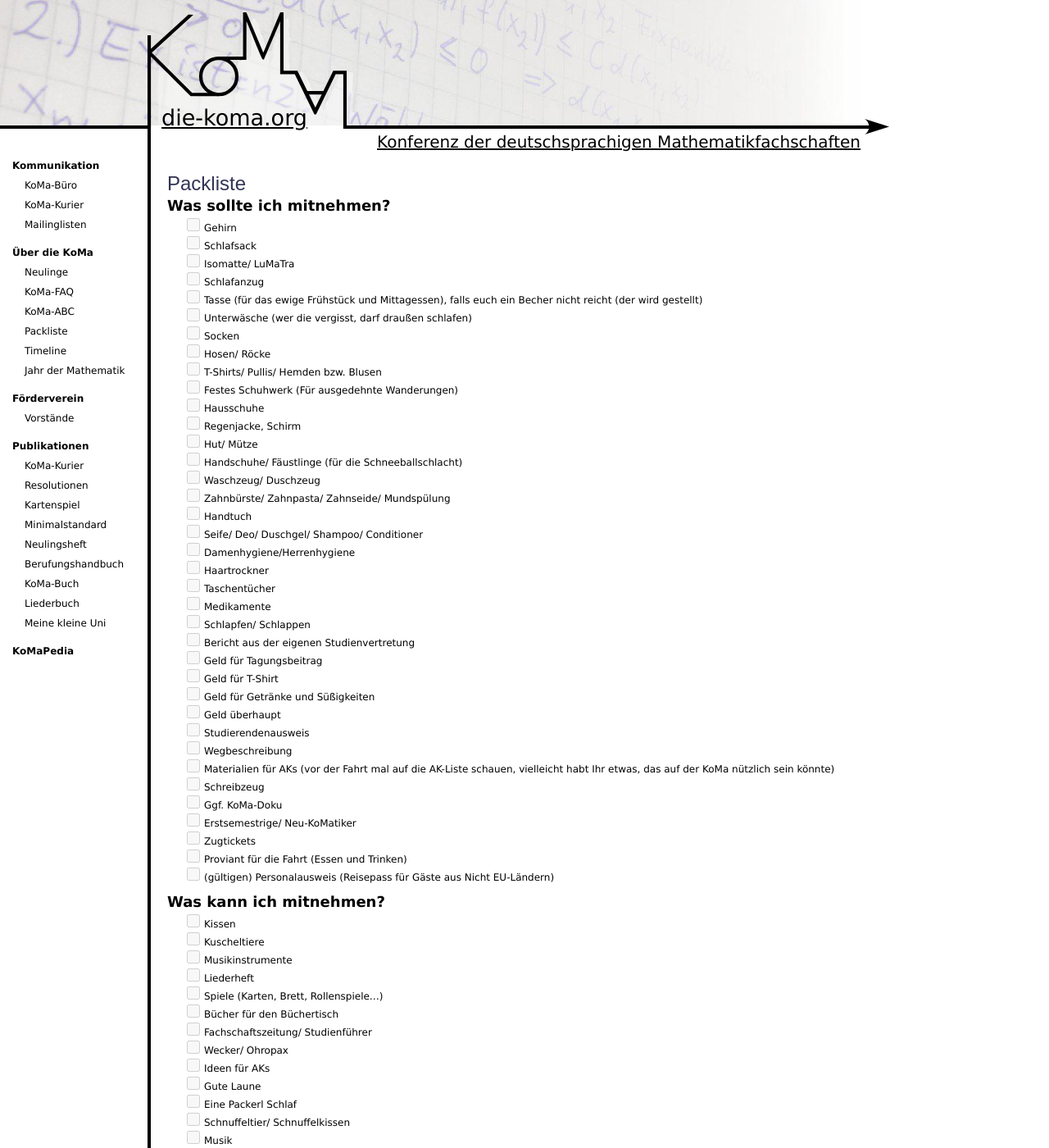
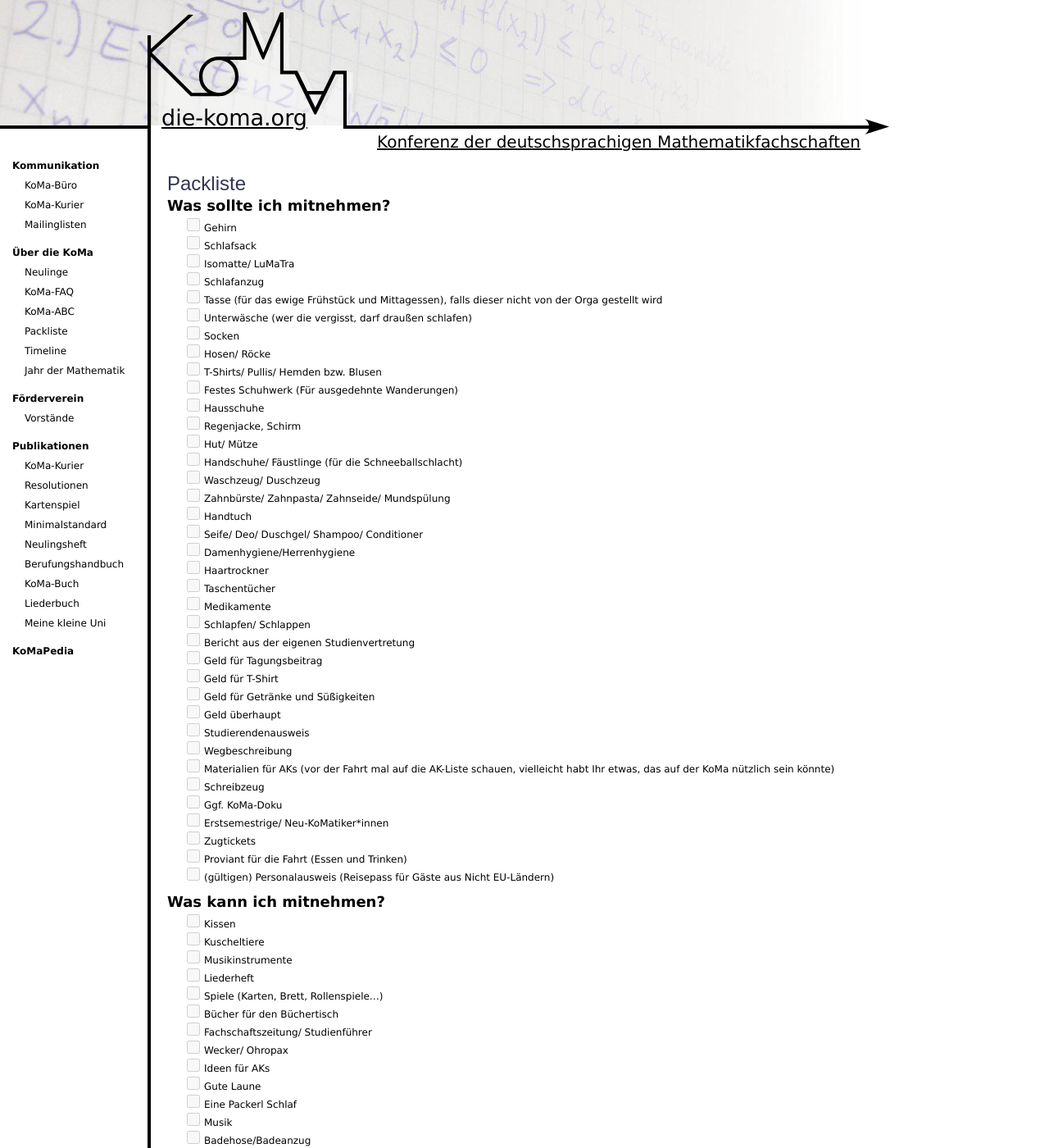
Before and after one commit to Die-KoMa/die-koma.org, a Jekyll site: the page built from ueber_die_koma/packliste.md, in a window 1280 px wide and 1400 px high. Shown: the whole window at 82% size. Built offline with Jekyll 4.4.1, drawn with Linux system fonts in a browser that asks for light colours.

Commit message:
Aktualisierung der Packliste

```diff
--- a/ueber_die_koma/packliste.md
+++ b/ueber_die_koma/packliste.md
@@ -12,7 +12,7 @@ order: 5
 - [ ] Schlafsack
 - [ ] Isomatte/ LuMaTra
 - [ ] Schlafanzug
-- [ ] Tasse (für das ewige Frühstück und Mittagessen), falls euch ein Becher nicht reicht (der wird gestellt)
+- [ ] Tasse (für das ewige Frühstück und Mittagessen), falls dieser nicht von der Orga gestellt wird
 - [ ] Unterwäsche (wer die vergisst, darf draußen schlafen)
 - [ ] Socken
 - [ ] Hosen/ Röcke
@@ -41,7 +41,7 @@ order: 5
 - [ ] Materialien für AKs (vor der Fahrt mal auf die AK-Liste schauen, vielleicht habt Ihr etwas, das auf der KoMa nützlich sein könnte)
 - [ ] Schreibzeug
 - [ ] Ggf. KoMa-Doku
-- [ ] Erstsemestrige/ Neu-KoMatiker
+- [ ] Erstsemestrige/ Neu-KoMatiker\*innen
 - [ ] Zugtickets
 - [ ] Proviant für die Fahrt (Essen und Trinken)
 - [ ] (gültigen) Personalausweis (Reisepass für Gäste aus Nicht EU-Ländern)
@@ -59,7 +59,6 @@ order: 5
 - [ ] Ideen für AKs
 - [ ] Gute Laune
 - [ ] Eine Packerl Schlaf
-- [ ] Schnuffeltier/ Schnuffelkissen
 - [ ] Musik
 - [ ] Badehose/Badeanzug
 - [ ] Tischtennisschläger
```
